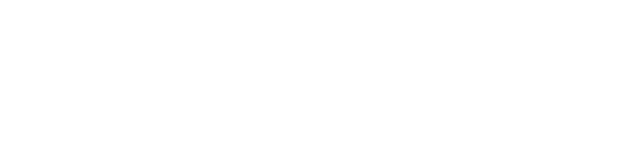
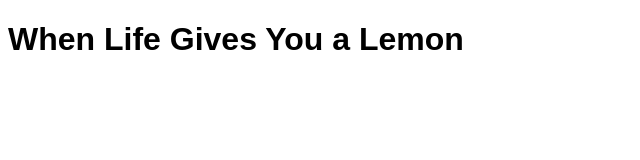
Before and after one commit to tashton1009/Lemon-Blog, a plain HTML site: page index.html in a window 1280 px wide. Shown: the whole page, without its empty margins (0-640 px from the left). Drawn offline with Linux system fonts and the light colour scheme.

Commit message:
adds a css styling page and some basic styling

```diff
--- a/index.html
+++ b/index.html
@@ -1 +1,12 @@
-<!DOCTYPE>
+<!DOCTYPE html>
+<html lang="en">
+ <head>
+   <meta charset="utf-8">
+   <title>When Life Gives You a Lemon</title>
+   <link rel="stylesheet" href="style.css" />
+
+ </head>
+ <body>
+   <div>
+     <h1>When Life Gives You a Lemon</h1>
+   </div>
--- /dev/null
+++ b/style.css
@@ -0,0 +1,4 @@
+h1 {
+  font-family: sans-serif;
+  font-size: 14;
+}
```
